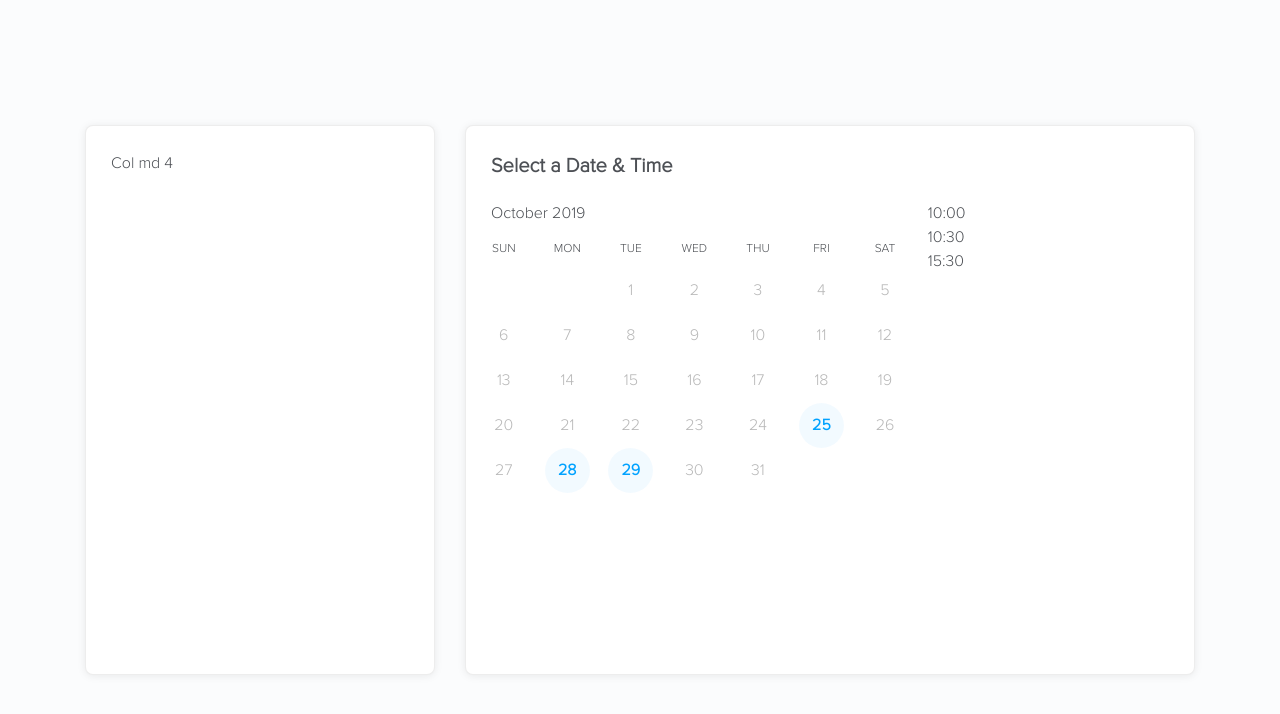
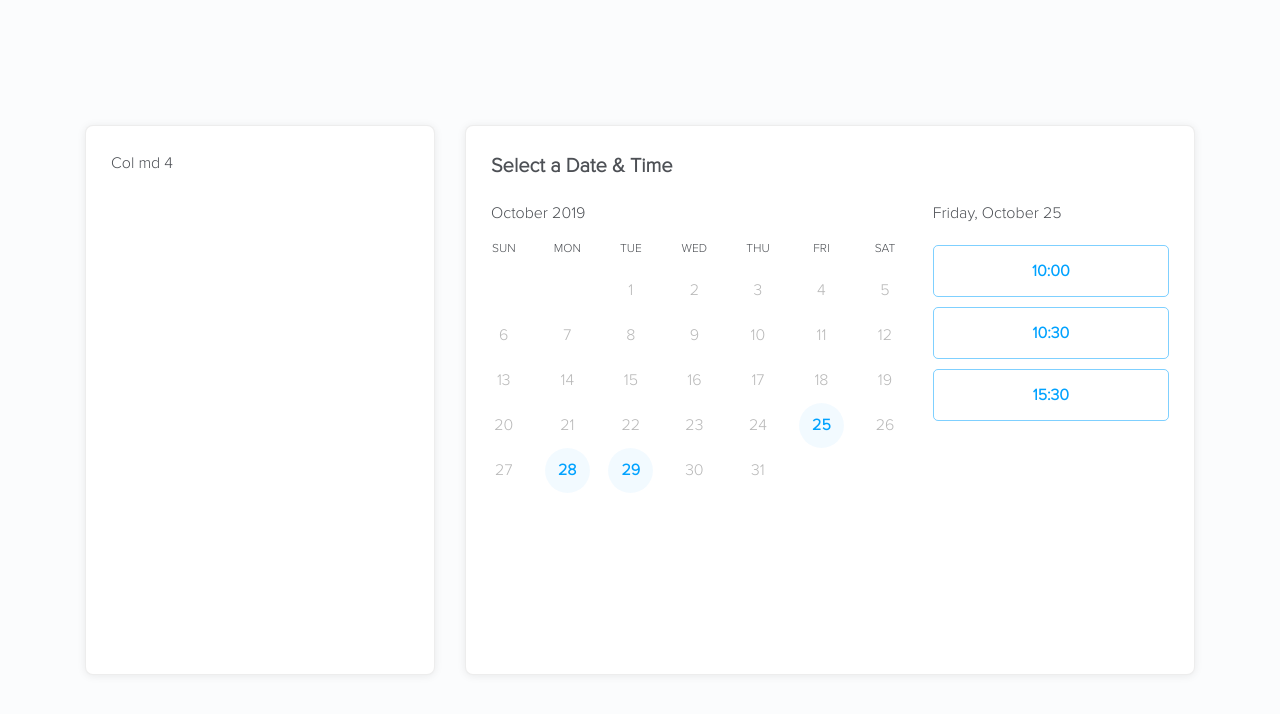
Before and after one commit to dnsys/test-react, a React app: page /form in a window 1280 px wide. Both pictures are taken after a click on the button "25". Shown: the top 714 px of the page. Built offline with nearby package versions, Linux system fonts and the light colour scheme.

Commit message:
feat: style of timepicker buttons

```diff
--- a/src/components/Button/Button.js
+++ b/src/components/Button/Button.js
@@ -2,7 +2,9 @@ import React, { Component } from 'react';
 
 class Button extends Component {
     render() {
-        return <button className={'button'}>I'm button</button>
+        return <button className={'button'}>
+            {this.props.children}
+        </button>
     }
 }
 
--- a/src/components/Button/style.scss
+++ b/src/components/Button/style.scss
@@ -1,3 +1,19 @@
 .button {
     background: none;
+    border: 1px solid rgba(#00a2ff, 0.5);
+    color: #00a2ff;
+    padding: 13px 10px;
+    text-align: center;
+    font-weight: 600;
+    width: 100%;
+    border-radius: 5px;
+
+    &:hover {
+        border-color: #00a2ff;
+    }
+
+    &:focus,
+    &:active {
+        outline: none;
+    }
 }
--- a/src/components/DatePicker/DatePicker.js
+++ b/src/components/DatePicker/DatePicker.js
@@ -11,7 +11,7 @@ class DatePicker extends Component{
         selected: null,
         availableDates: [
             {
-                dayLabel: '',
+                dayLabel: 'Friday, October 25',
                 day: 25,
                 time: [
                     '10:00',
@@ -20,7 +20,7 @@ class DatePicker extends Component{
                 ]
             },
             {
-                dayLabel: '',
+                dayLabel: 'Monday, October 28',
                 day: 28,
                 time: [
                     '11:00',
@@ -30,7 +30,7 @@ class DatePicker extends Component{
                 ]
             },
             {
-                dayLabel: '',
+                dayLabel: 'Tuesday, October 29',
                 day: 29,
                 time: [
                     '10:00'
--- a/src/components/FormPanel/FormPanel.js
+++ b/src/components/FormPanel/FormPanel.js
@@ -1,5 +1,6 @@
 import React, { Component } from 'react';
 import {DatePicker} from '../../components/DatePicker';
+import {Button} from '../../components/Button';
 
 class FormPanel extends Component{
     constructor(props) {
@@ -9,24 +10,27 @@ class FormPanel extends Component{
     }
 
     state = {
-        selectedDay: null
+        selectedDayTime: null,
+        selectedDayLabel: ''
     };
 
     setSelectedDay(selectedDay) {
         this.setState({
-            selectedDay
+            selectedDayTime: selectedDay.time,
+            selectedDayLabel: selectedDay.dayLabel
         });
-
-        this.renderTime();
+        console.log(selectedDay);
     }
 
     renderTime() {
         let time = [];
 
-        if(this.state.selectedDay) {
-            this.state.selectedDay.time.forEach((item, index) => {
+        if(this.state.selectedDayTime) {
+            this.state.selectedDayTime.forEach((item, index) => {
                 time.push(
-                    <div key={index}>{item}</div>
+                    <div className="form-block__timepicker-row" key={index}>
+                        <Button>{item}</Button>
+                    </div>
                 )
             });
         }
@@ -45,6 +49,9 @@ class FormPanel extends Component{
                         <DatePicker change={this.setSelectedDay}/>
                     </div>
                     <div className="form-block__timepicker">
+                        <div className="form-block__timepicker-label">
+                            {this.state.selectedDayLabel}
+                        </div>
                         { this.renderTime() }
                     </div>
                 </div>
--- a/src/components/FormPanel/style.scss
+++ b/src/components/FormPanel/style.scss
@@ -19,6 +19,14 @@
     &__timepicker {
         width: 40%;
         flex: 0 0 40%;
-        padding-left: 30px;
+        padding-left: 35px;
+    }
+
+    &__timepicker-row {
+        margin-bottom: 10px;
+    }
+
+    &__timepicker-label {
+        margin-bottom: 20px;
     }
 }
```
